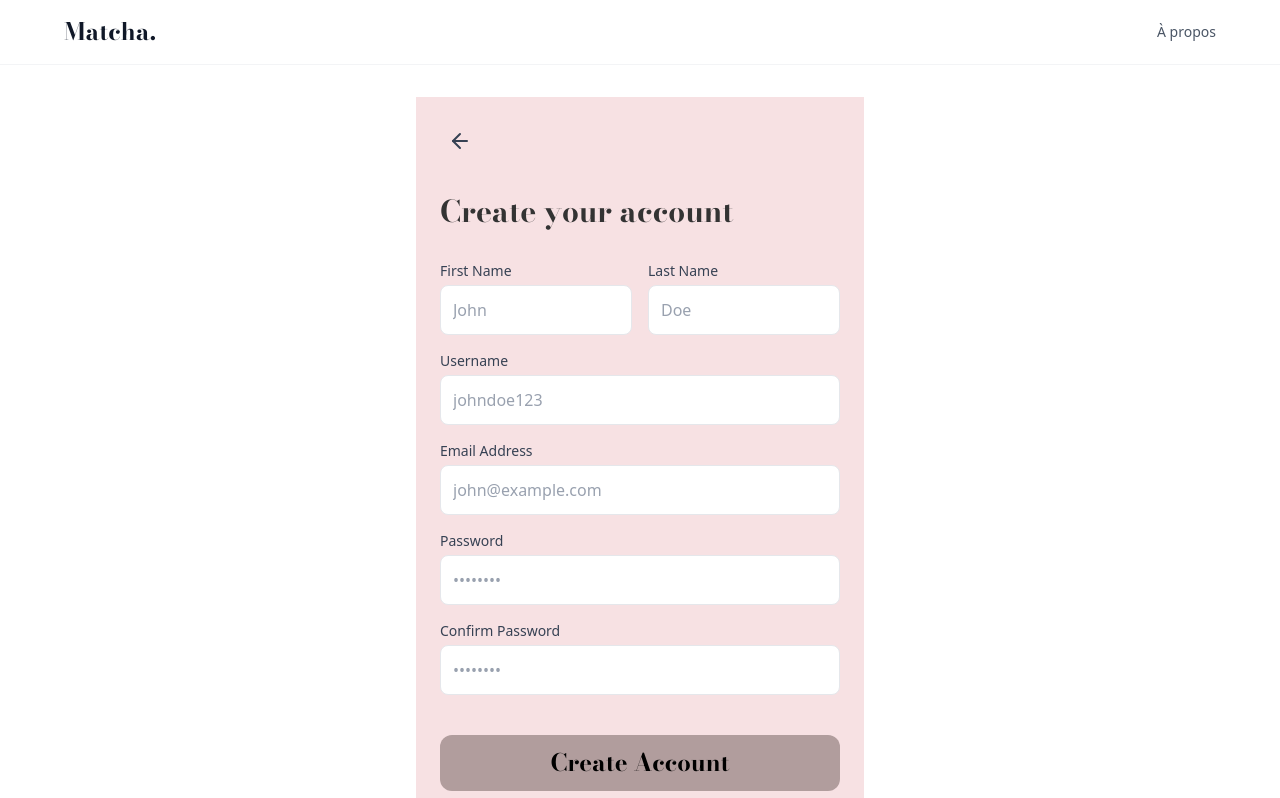
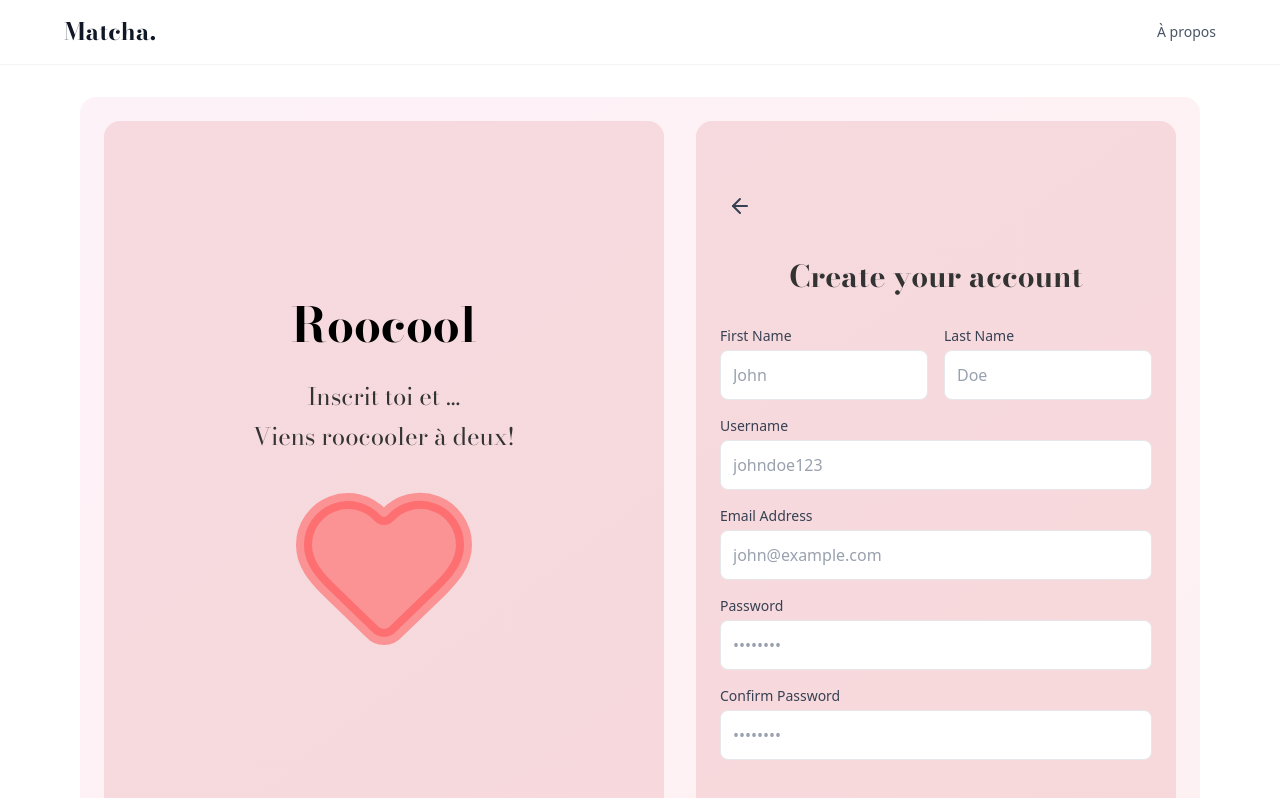
Before and after one commit to LexyRani/Matcha-42, a React (Vite) app in the folder frontend/: page /auth/register in a window 1280 px wide. Shown: the top 798 px of the page. Built offline with nearby package versions, Linux system fonts and the light colour scheme.

Commit message:
style(front): rebranding register page

```diff
--- a/frontend/src/pages/auth/Register.tsx
+++ b/frontend/src/pages/auth/Register.tsx
@@ -3,7 +3,7 @@ import { Button } from "../../components/ui/Button";
 import { Input } from "../../components/ui/Input";
 import React,{ useState } from "react";
 import {ArrowLeft} from 'lucide-react'
-
+import { Heart } from "lucide-react";
 import { registerSchema } from "../../utils/validation"
 
 
@@ -57,7 +57,23 @@ export function Register()
     }
 
     return(
-        <div className="min-h-screen flex flex-col p-6 max-w-md mx-auto bg-[#EBB3B8]/40">
+        <div className="flex flex-col md:flex-row md:gap-8 bg-linear-to-br  rounded-2xl p-6 from-pink-50 to-rose-50">
+            {/* Element Gauche */}
+            <div className="hidden md:flex md:flex-col md:flex-1 md:min-h-screen md:items-center md:justify-center md:bg-[#EBB3B8]/40 md:p-16 md:space-y-16 rounded-2xl">
+                {/* Titre Roocol */}
+                <div className="text-center">
+                    <h1 className="text-5xl font-bodoni font-bold text-black mb-8"> Roocool </h1>
+                    <h2 className="text-2xl font-bodoni text-mist-700 mb-2">Inscrit toi et ... </h2>
+                    <h2 className="text-2xl font-bodoni text-mist-700">Viens roocooler à deux! </h2>
+                </div>
+                {/*  Ceur sautant */}
+                <div className="mb-8 animate-bounce" >
+                    <Heart className="w-48 h-48 text-accent/50  fill-current"/>
+                </div>
+            </div>
+            {/* Element Droite */}
+             {/* <div className="min-h-screen flex-1 flex-col p-6 w-full bg-[#EBB3B8]/30"></div> */}
+            <div className="w-full flex flex-col md:flex-1 md:min-h-screen min-h-screen items-center justify-center md:p-6 p-2 bg-[#EBB3B8]/40 rounded-2xl">
                 <button onClick={() => navigate(-1)} className="mb-8 p-2 hover:bg-gray-100 rounded-full transition-colors self-start" aria-label="Go back"> <ArrowLeft className="w-6 h-6 text-gray-700" /></button>
                 <h1 className="text-3xl font-bodoni font-bold mb-8"> Create your account </h1>
                 <form className="space-y-4" onSubmit={handleSubmit} noValidate>
@@ -78,5 +94,6 @@ export function Register()
                 </div>
                 </form>
             </div>
+        </div>
     );
 }
```
Lines whose indentation alone changed are shown as unchanged.
